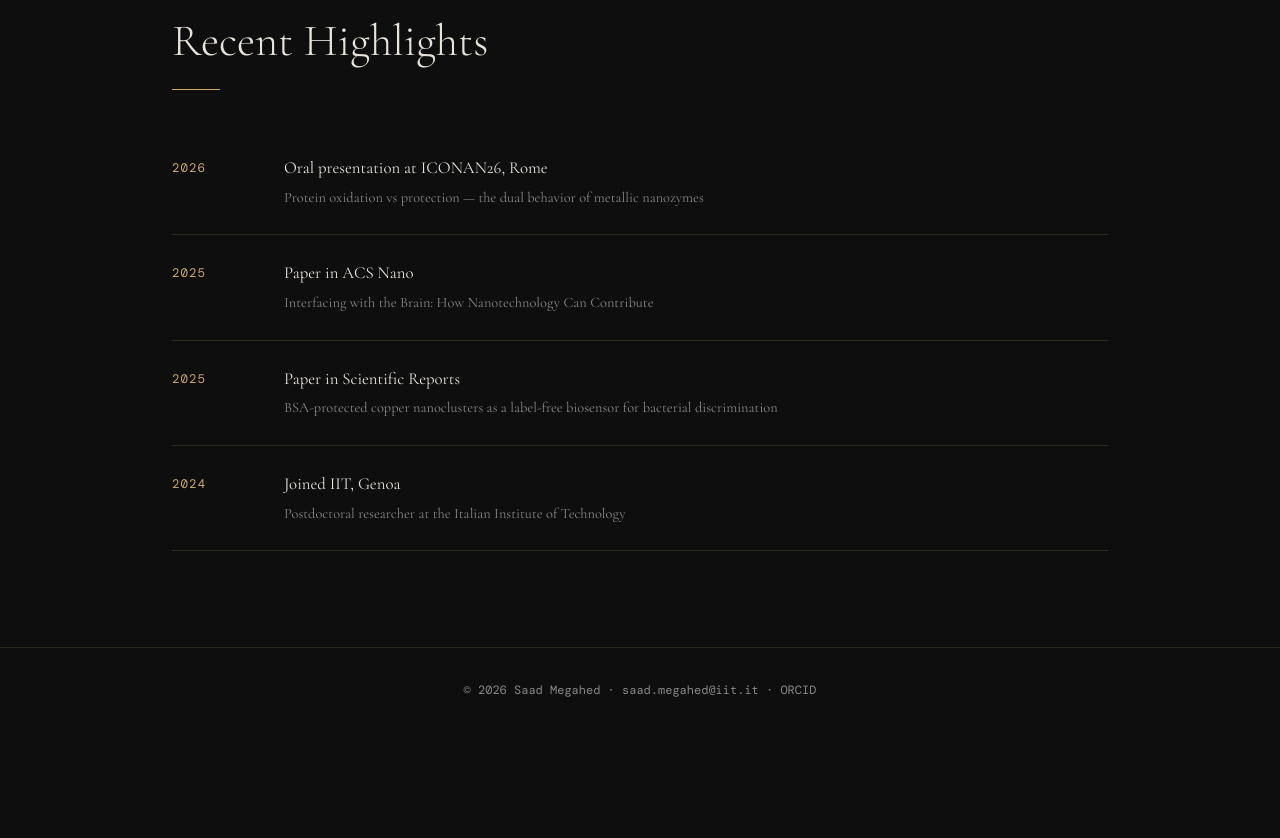
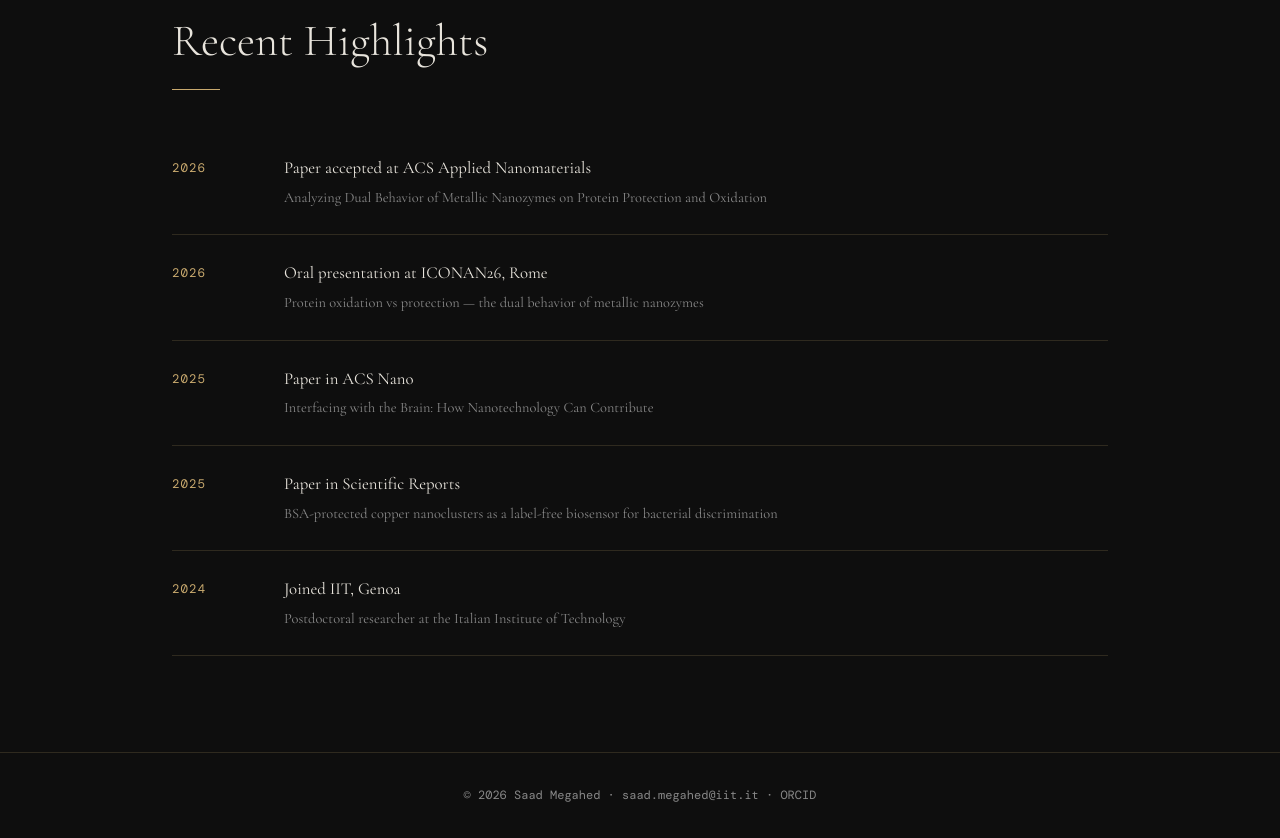
Before and after one commit to SaadMegahed/saadmegahed.github.io, a plain HTML site: page index.html in a window 1280 px wide. Shown: the part 1555-2393 px from the top of the page. Before the commit the page ends 2287 px from the top, so only its background shows below. Drawn offline with nearby package versions, Linux system fonts and the light colour scheme; a web font is replaced by a local one.

Commit message:
Add highlight for ACS Applied Nanomaterials paper
Added a new highlight for a paper accepted at ACS Applied Nanomaterials.

```diff
--- a/index.html
+++ b/index.html
@@ -91,6 +91,13 @@
         <div class="highlight-item">
           <span class="hl-year">2026</span>
           <div class="hl-content">
+            <h4>Paper accepted at ACS Applied Nanomaterials</h4>
+            <p>Analyzing Dual Behavior of Metallic Nanozymes on Protein Protection and Oxidation</p>
+          </div>
+        </div>
+        <div class="highlight-item">
+          <span class="hl-year">2026</span>
+          <div class="hl-content">
             <h4>Oral presentation at ICONAN26, Rome</h4>
             <p>Protein oxidation vs protection — the dual behavior of metallic nanozymes</p>
           </div>
```
